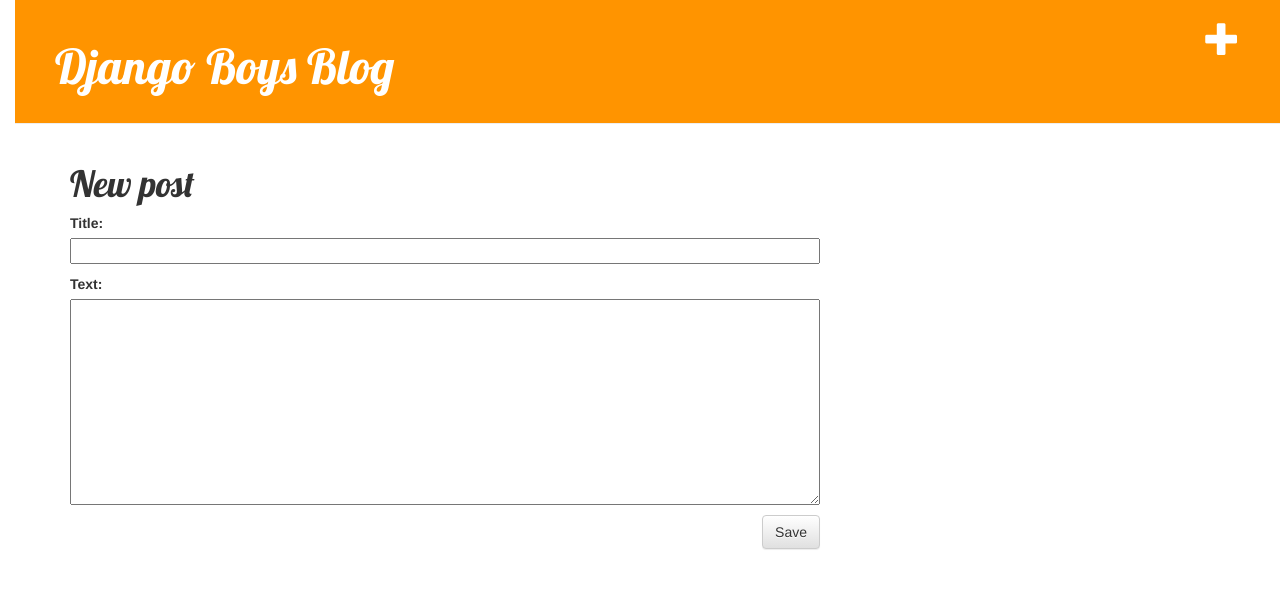
After one commit to hulklee01/my-first-blog, a Django app: page /post/new/ in a window 1280 px wide. The commit adds this page. Shown: the top 589 px of the page. Run offline with Django 3.2, Linux system fonts and the light colour scheme; some libraries are stand-ins or nearby versions.

Commit message:
Add Edit Page

```diff
--- /dev/null
+++ b/blog/forms.py
@@ -0,0 +1,9 @@
+from django  import forms
+
+from .models import Post
+
+class PostForm(forms.ModelForm):
+
+    class Meta:
+        model = Post
+        fields = ('title', 'text',)
--- a/blog/templates/blog/base.html
+++ b/blog/templates/blog/base.html
@@ -1,7 +1,7 @@
 {% load static %}
 <html>
     <head>
-        <title>Django Girls blog</title>
+        <title>Django Boys blog</title>
         <link rel="stylesheet" href="//maxcdn.bootstrapcdn.com/bootstrap/3.2.0/css/bootstrap.min.css">
         <link rel="stylesheet" href="//maxcdn.bootstrapcdn.com/bootstrap/3.2.0/css/bootstrap-theme.min.css">
         <link href='//fonts.googleapis.com/css?family=Lobster&subset=latin,latin-ext' rel='stylesheet' type='text/css'>
@@ -9,7 +9,8 @@
     </head>
     <body>
         <div class="page-header">
-            <h1><a href="/">Django Girls Blog</a></h1>
+            <a href="{% url 'post_new' %}" class="top-menu"><span class="glyphicon glyphicon-plus"></span></a>
+            <h1><a href="/">Django Boys Blog</a></h1>
         </div>
         <div class="content container">
             <div class="row">
--- /dev/null
+++ b/blog/templates/blog/post_edit.html
@@ -0,0 +1,9 @@
+{% extends 'blog/base.html' %}
+
+{% block content %}
+    <h1>New post</h1>
+    <form method="POST" class="post-form">{% csrf_token %}
+        {{ form.as_p }}
+        <button type="submit" class="save btn btn-default">Save</button>
+    </form>
+{% endblock %}
--- a/blog/urls.py
+++ b/blog/urls.py
@@ -4,4 +4,5 @@ from . import views
 urlpatterns = [
     url(r'^$', views.post_list, name='post_list'),
     url(r'^post/(?P<pk>[0-9]+)/$', views.post_detail, name='post_detail'),
+    url(r'^post/new/$', views.post_new, name='post_new'),
 ]
--- a/blog/views.py
+++ b/blog/views.py
@@ -1,7 +1,8 @@
 from django.shortcuts import render
 from django.utils import timezone
 from .models import Post
-from django.shortcuts import render, get_object_or_404
+from django.shortcuts import render, get_object_or_404, redirect
+from .forms import PostForm
 
 # Create your views here.
 def post_list(request):
@@ -11,3 +12,16 @@ def post_list(request):
 def post_detail(request, pk):
     post = get_object_or_404(Post, pk=pk)
     return render(request, 'blog/post_detail.html', {'post': post})
+
+def post_new(request):
+    if request.method == "POST":
+        form = PostForm(request.POST)
+        if form.is_valid():
+            post = form.save(commit=False)
+            post.author = request.user
+            post.published_date = timezone.now()
+            post.save()
+            return redirect('post_detail', pk=post.pk)
+    else:
+        form = PostForm()
+    return render(request, 'blog/post_edit.html', {'form': form})
```
Also changed, not shown: db.sqlite3.
